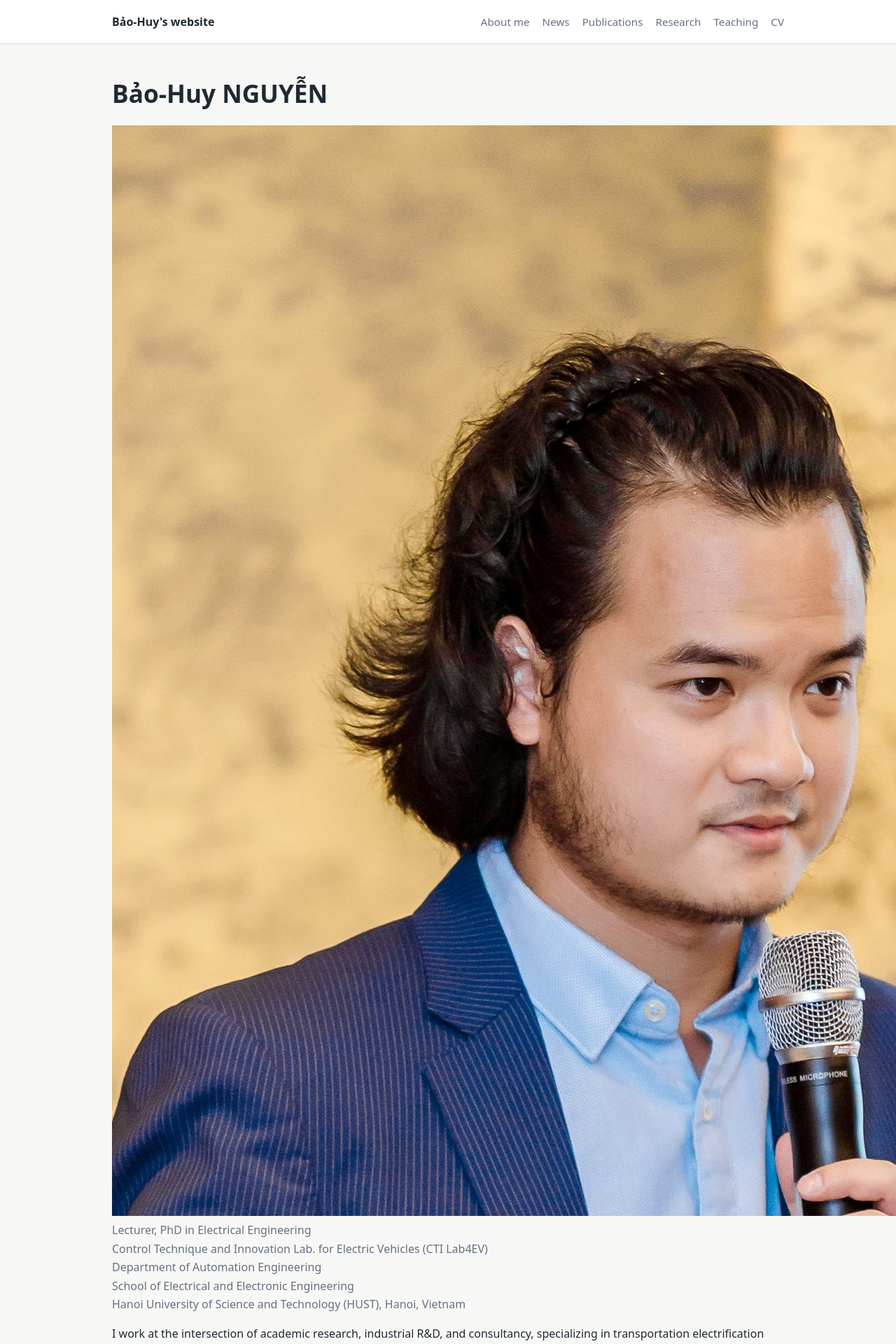
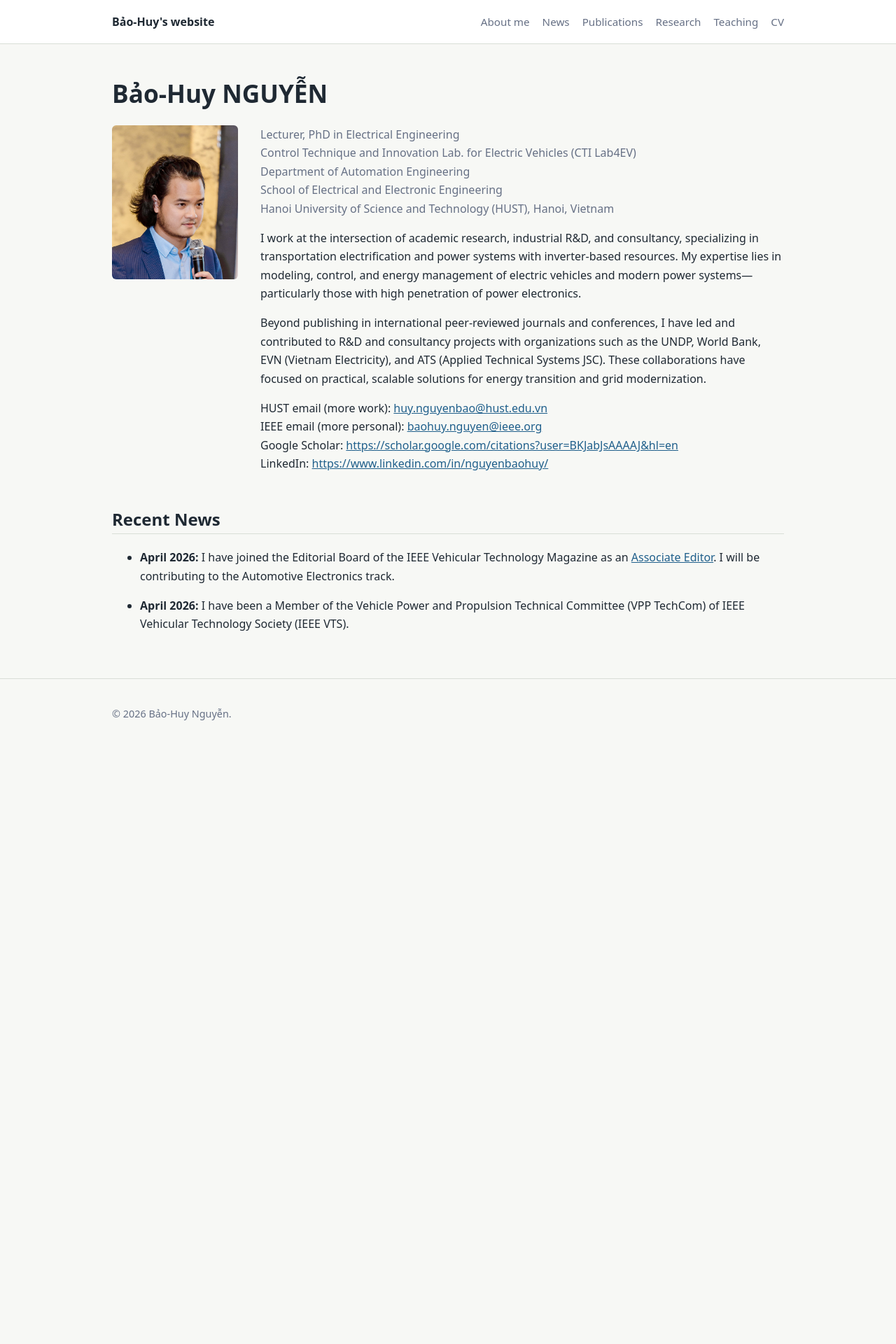
Before and after one commit to baohuynguyen/baohuynguyen.github.io, a Jekyll site: the page built from index.md, in a window 1280 px wide. Shown: the top 1920 px of the page at 70% size. Built offline with Jekyll 4.4.1, drawn with Linux system fonts in a browser that asks for light colours; after the commit the page ends 1070 px from its top, so only the background shows below that.

Commit message:
Update index.md

```diff
--- a/index.md
+++ b/index.md
@@ -5,7 +5,7 @@ title: About
 
 # Bảo-Huy NGUYỄN
 
-<div class="profile-info">
+<div class="profile">
   <img src="{{ '/assets/img/profile.jpg' | relative_url }}" alt="Bảo-Huy Nguyễn">
 
   <div>
```
